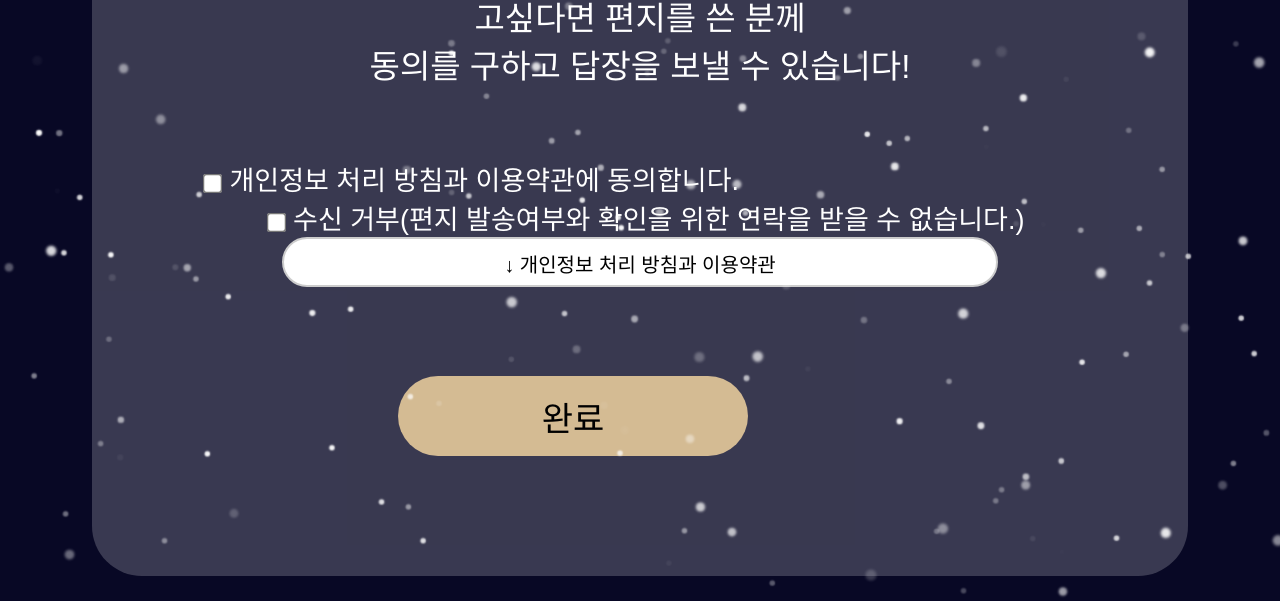
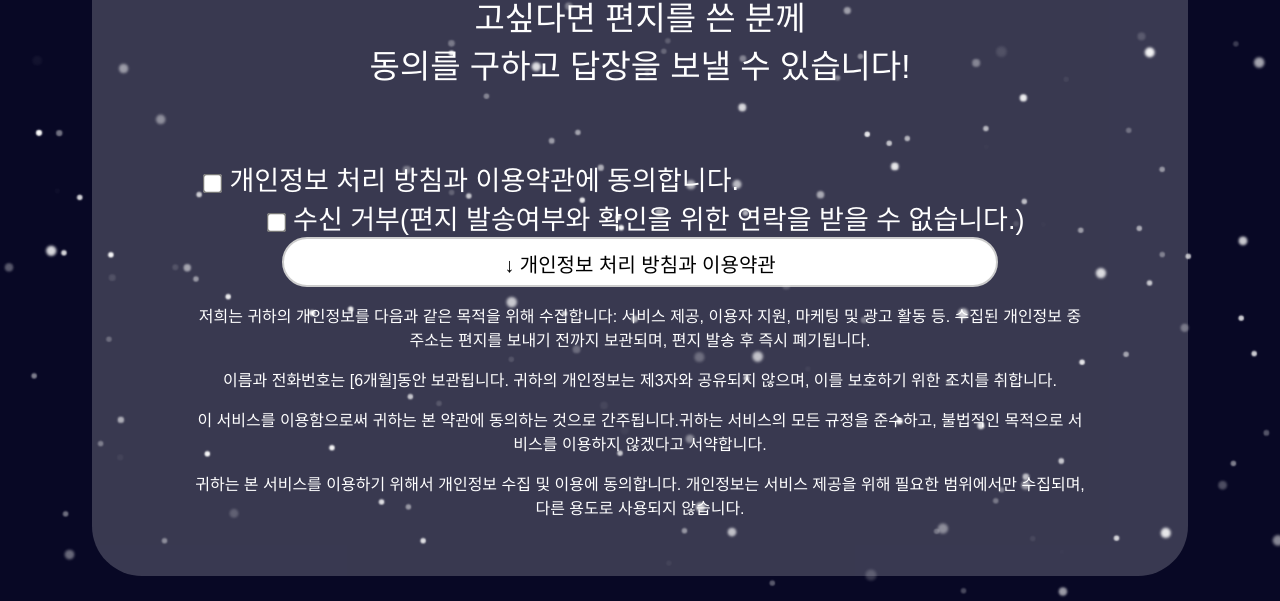
Before and after one commit to yeayoungKim/santa-letter, a website: page public/am.html in a window 1280 px wide. Both pictures are taken after a click on the button "↓ 개인정보 처리 방침과 이용약관". Shown: the part 199-800 px from the top of the page. Drawn offline with Linux system fonts and the light colour scheme; a web font is replaced by a local one.

Commit message:
feat: 약관 동의 버튼 오동작 해결

```diff
--- a/public/am.html
+++ b/public/am.html
@@ -338,6 +338,13 @@
 </div>
 </body>
 <script>
+
+    // 약관 버튼 클릭 이벤트
+    document.getElementById("toggle-btn").addEventListener("click", function () {
+        const content = document.getElementById("content");
+        content.classList.toggle("show");
+    });
+
     for (let i = 0; i < 200; i++) {
         const snow = document.createElement("div");
         snow.className = "snow";
```
